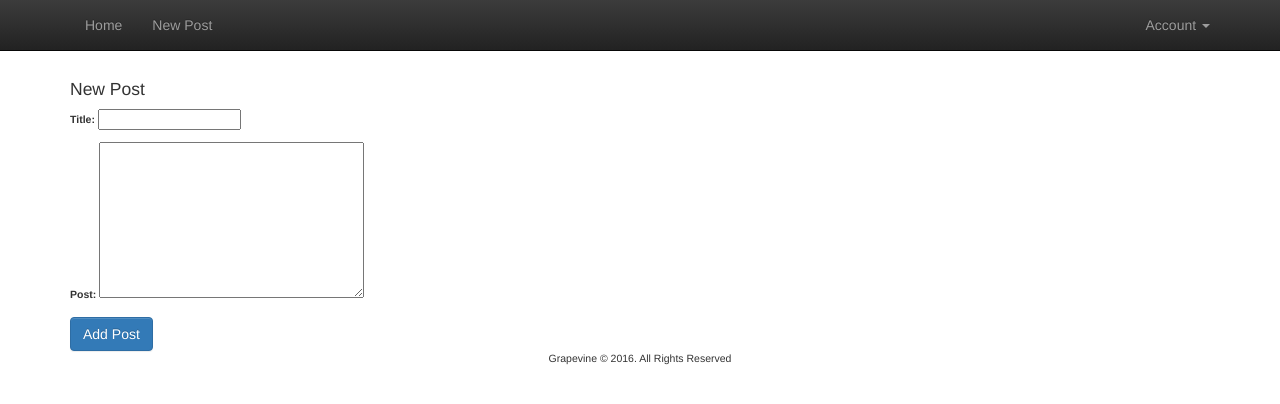
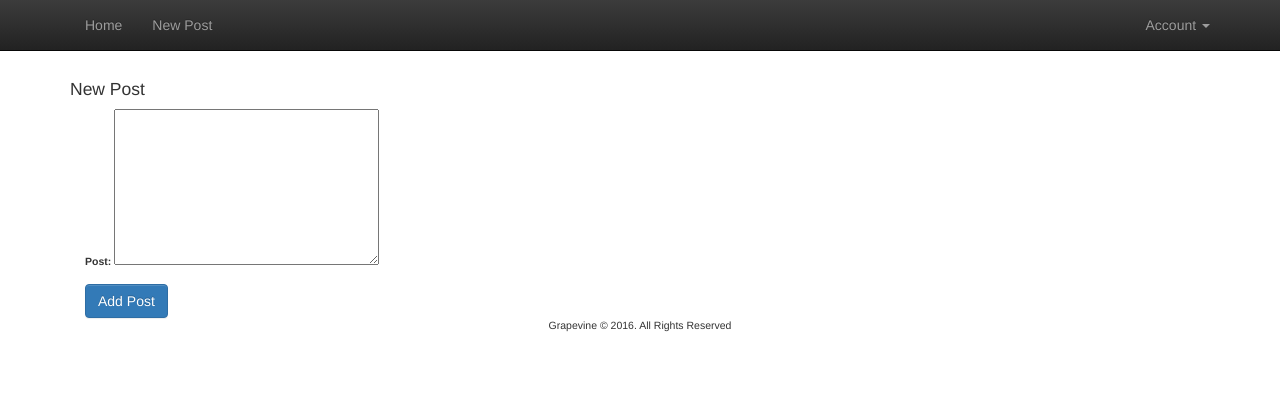
Before and after one commit to dean-browne/grapevine, a Django app: page /new_post/ in a window 1280 px wide. Shown: the top 404 px of the page. Run offline with Django 3.2, Linux system fonts and the light colour scheme; the visitor is signed in with stand-in values (Sample User, id 1); some libraries are stand-ins or nearby versions.

Commit message:
Minor Summernote Fixes

```diff
--- a/grapevine/settings.py
+++ b/grapevine/settings.py
@@ -32,6 +32,7 @@ ALLOWED_HOSTS = []
 
 INSTALLED_APPS = [
     'django_summernote',
+    'django_bleach',
     'fontawesome',
     'account.apps.AccountConfig',
     'home.apps.HomeConfig',
--- a/home/models.py
+++ b/home/models.py
@@ -11,7 +11,6 @@ Database object for: Post
 """
 @python_2_unicode_compatible
 class Post(models.Model):
-    title = models.CharField(max_length=400)
     post = models.TextField(max_length=1000)
     user = models.ForeignKey(settings.AUTH_USER_MODEL, on_delete=models.CASCADE)
     votes = models.IntegerField(default=0)
@@ -28,7 +27,6 @@ class Comment(models.Model):
     comment = models.TextField(max_length=1000)
     user = models.ForeignKey(settings.AUTH_USER_MODEL, on_delete=models.CASCADE)
     post = models.ForeignKey(Post, on_delete=models.CASCADE)
-    # Add points here!
     votes = models.IntegerField(default=0)
     date = models.DateTimeField(default=datetime.now, blank=True)
 
--- a/home/templates/home/new_post.html
+++ b/home/templates/home/new_post.html
@@ -1,10 +1,15 @@
 {% extends "base.html" %}
 {% block content %}
 
-<h2>New Post</h2>
+<div class="row">
+  <div class="col-md-12">
+    <h2>New Post</h2>
+</div>
+</div>
 
+
+<div class="col-md-12">
 {% if error_message %} <p><strong>{{ error_message }}</strong></p>{% endif %}
-
 <!-- TODO  The foobar safe token might be wrong need to look that up on the summernote website later!-->
 <form action="{% url 'home:new_post' %}" method="POST" class="post-form">
   {% csrf_token %}
@@ -12,6 +17,7 @@
   {{ post_form.as_p }}
   <button type="submit" class="btn btn-primary">Add Post</button>
 </form>
+</div>
 
 <!--
 <div class="jumbotron">
```
